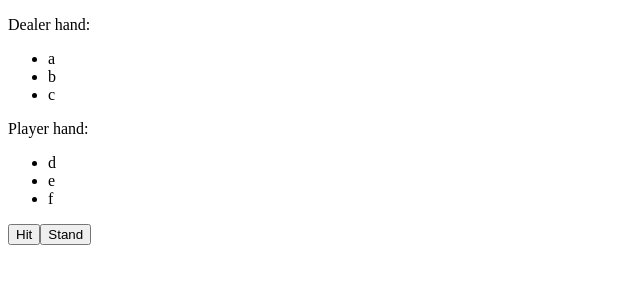
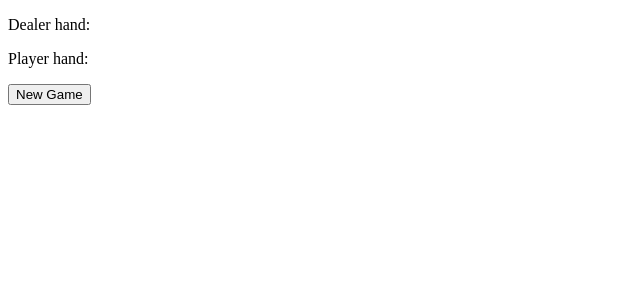
Before and after one commit to jcstlo/blackjack-trainer, a React (Vite) app in the folder frontend/blackjack_trainer_fe/: page / in a window 1280 px wide. Shown: the top 300 px of the page, without its empty margins (0-640 px from the left). Built offline with nearby package versions, Linux system fonts and the light colour scheme.

Commit message:
Add game states as props to React components

```diff
--- a/frontend/blackjack_trainer_fe/src/Actions.tsx
+++ b/frontend/blackjack_trainer_fe/src/Actions.tsx
@@ -1,8 +1,28 @@
-function Actions() {
+import { GameState } from "./GameLogic"
+
+interface ActionProps {
+    gameState: GameState;
+    gameStateSetter: React.Dispatch<React.SetStateAction<GameState>>;
+    dealerHand: string[];
+    dealerHandSetter: React.Dispatch<React.SetStateAction<string[]>>;
+    playerHand: string[];
+    playerHandSetter: React.Dispatch<React.SetStateAction<string[]>>;
+}
+
+function Actions(props: ActionProps) {
+    let buttons: JSX.Element;
+    if (props.gameState === GameState.GetChoice) {
+        buttons = (<>
+            <button>Hit</button>
+            <button>Stand</button>
+        </>);
+    } else {
+        buttons = <button>New Game</button>;
+    }
+
     return (
         <>
-            <button>Hit</button>
-            <button>Stand</button>
+            {buttons}
         </>
     )
 }
--- a/frontend/blackjack_trainer_fe/src/App.tsx
+++ b/frontend/blackjack_trainer_fe/src/App.tsx
@@ -1,15 +1,12 @@
-import Actions from './Actions'
+import Game from './Game'
 import { gameLoop } from './GameLogic'
-import { DealerHand, PlayerHand } from './Hands'
 
 function App() {
   // gameLoop();
 
   return (
     <>
-      <DealerHand/>
-      <PlayerHand/>
-      <Actions/>
+      <Game/>
     </>
   )
 }
--- a/frontend/blackjack_trainer_fe/src/Game.tsx
+++ b/frontend/blackjack_trainer_fe/src/Game.tsx
@@ -1,3 +1,5 @@
+import Actions from './Actions'
+import { DealerHand, PlayerHand } from './Hands'
 import { useState } from "react"
 import { GameState } from "./GameLogic"
 
@@ -8,11 +10,16 @@ function Game() {
 
     return (
         <>
-        {/*
-            <DealerHand/>
-            <PlayerHand/>
-            <Actions/>
-        */}
+            <DealerHand hand={dealerHand}/>
+            <PlayerHand hand={playerHand}/>
+            <Actions
+              gameState={gameState}
+              gameStateSetter={setGameState}
+              dealerHand={dealerHand}
+              dealerHandSetter={setDealerHand}
+              playerHand={playerHand}
+              playerHandSetter={setPlayerHand}
+            />
         </>
     )
 }
--- a/frontend/blackjack_trainer_fe/src/Hands.tsx
+++ b/frontend/blackjack_trainer_fe/src/Hands.tsx
@@ -1,6 +1,9 @@
-export function DealerHand() {
-    const TEMPORARY_ARRAY: string[] = ["a", "b", "c"];
-    const cards = TEMPORARY_ARRAY.map((card: string) => {
+interface HandProps {
+    hand: string[];
+}
+
+export function DealerHand(props: HandProps) {
+    const cards = props.hand.map((card: string) => {
         return <li>{card}</li>;
     })
 
@@ -14,9 +17,8 @@ export function DealerHand() {
     )
 }
 
-export function PlayerHand() {
-    const TEMPORARY_ARRAY: string[] = ["d", "e", "f"];
-    const cards = TEMPORARY_ARRAY.map((card: string) => {
+export function PlayerHand(props: HandProps) {
+    const cards = props.hand.map((card: string) => {
         return <li>{card}</li>;
     })
 
```
